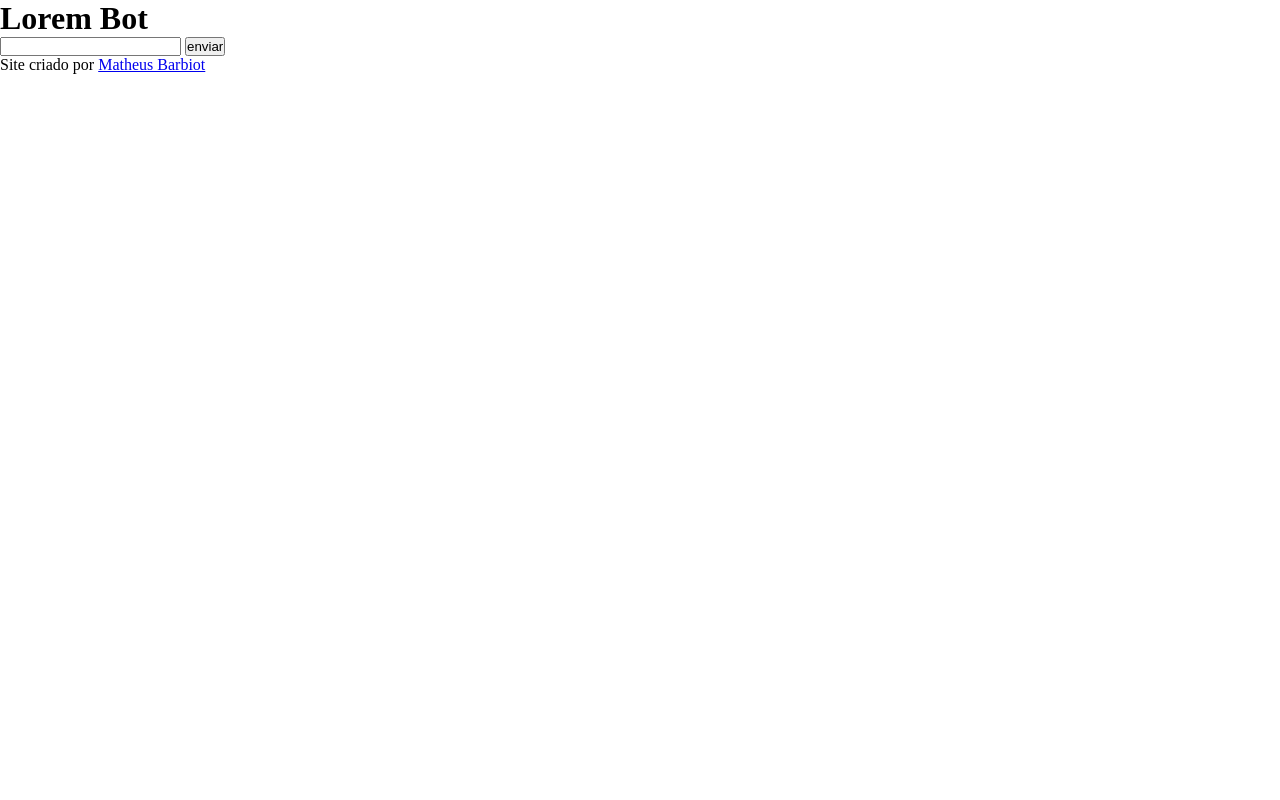
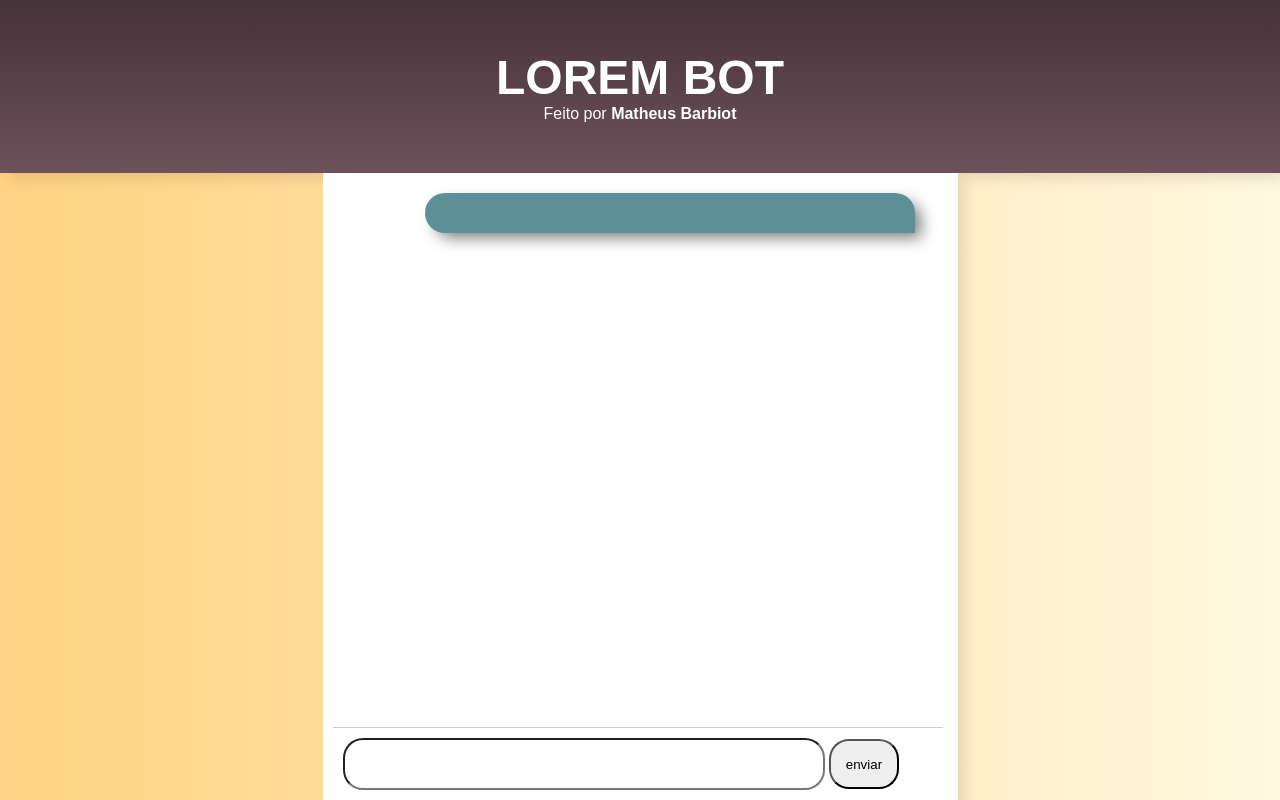
Before and after one commit to Matheus-Barbiot/message-lorem-bot, a plain HTML site: page index.html in a window 1280 px wide. Both pictures are taken after a click on the button "enviar". Shown: the top 800 px of the page. Drawn offline with Linux system fonts and the light colour scheme.

Commit message:
Finalização e estilização

```diff
--- a/index.html
+++ b/index.html
@@ -10,7 +10,8 @@
 <body>
     <header>
         <h1>
-            <h1>Lorem Bot</h1>
+            <h1>LOREM BOT</h1>
+            <p>Feito por <strong><a href="https://github.com/matheus-barbiot" target="_blank">Matheus Barbiot</a></strong></p>
         </h1>
     </header>
     <main>
@@ -19,14 +20,13 @@
 
             </div>
             <div id="forms">
-                <input type="text" id="msg">
-                <input type="button" value="enviar" onclick="enviar()">
+                <div>
+                    <input type="text" id="msg">
+                    <input type="button" id="enviar" value="enviar" onclick="enviar()">
+                </div>
             </div>
         </section>
     </main>
-    <footer>
-        <p>Site criado por <a href="https://github.com/matheus-barbiot" target="_blank">Matheus Barbiot</a></p>
-    </footer>
 
     <script src="script.js"></script>
 </body>
--- a/script.js
+++ b/script.js
@@ -6,12 +6,14 @@ function multiplicarString(string, num) {
     return res
 }
 
+
 function enviar() {
     let mensagem = document.getElementById('msg').value
     let espacoMensagem = document.getElementById('mensagens')
 
-    espacoMensagem.innerHTML += `<div><p>${mensagem}</p></div>`
+    espacoMensagem.innerHTML += `<div class='mensagem' id='user'><p>${mensagem}</p></div>`
 
+    espacoMensagem.scrollTop = espacoMensagem.scrollHeight;
     setTimeout(botenviar, 3000)
 }
 
@@ -20,5 +22,5 @@ function botenviar() {
     let text = 'Lorem ipsum dolor sit amet consectetur adipisicing elit. Pariatur ut eius illo ratione nihil!'
     let espacoMensagem = document.getElementById('mensagens')
 
-    espacoMensagem.innerHTML += `<div><p>${multiplicarString(text, num)}</p></div>`
+    espacoMensagem.innerHTML += `<div class='mensagem' id='bot'><p>${multiplicarString(text, num)}</p></div>`
 }
--- a/style.css
+++ b/style.css
@@ -1,4 +1,81 @@
 * {
+    font-family: Arial, Helvetica, sans-serif;
     margin: 0;
     padding: 0;
 }
+
+body {
+    background-image: linear-gradient(to right, rgb(255, 211, 129), rgb(255, 249, 224));
+}
+
+header, footer{
+    background-image: linear-gradient(to bottom, #463239, #6d525b);
+    color: white;
+    text-align: center;
+    padding: 50px;
+    box-shadow: 8px 7px 15px -2px rgba(71, 14, 14, 0.13);
+}
+
+header > h1 {
+    font-size: 3em;
+}
+
+a {
+    text-decoration: none;
+    color: white;
+}
+
+main {
+    background-color: white;
+    margin: auto;
+    min-width: 200px;
+    max-width: 615px;
+    min-height: 90vh;
+    padding: 10px 10px 80px 10px;
+    box-shadow: 8px 7px 15px -2px rgba(71, 14, 14, 0.13);
+}
+section div.mensagem{
+    color: white;
+    padding: 20px;
+    margin: 10px;
+    width: 450px;
+    box-shadow: 8px 7px 15px -2px rgba(0, 0, 0, 0.5);
+}
+
+section div#user {
+    background-color: #5d8f99;
+    text-align: right;
+    margin-left: 15%;
+    border-radius: 25px 25px 0px;
+}
+
+section div#bot {
+    background-color: #ac304d;
+    text-align: left;
+    margin-right: 15%;
+    border-radius: 0px 25px 25px;
+}
+
+
+div#forms {
+    position: fixed;
+    bottom: 0;
+    margin: auto;
+    width: 590px;
+    background-color: #fff; /* Cor de fundo para destacar o campo */
+    padding: 10px;
+    border-top: 1px solid #ccc; /* Adicione uma linha superior para separá-lo do conteúdo */
+}
+
+div#forms > div > input#msg {
+    height: 40px;
+    width: 470px;
+    padding: 4px;
+    border-radius: 20px;
+}
+
+div#forms > div > input#enviar {
+    height: 50px;
+    width: 70px;
+    border-radius: 20px;
+}
```
